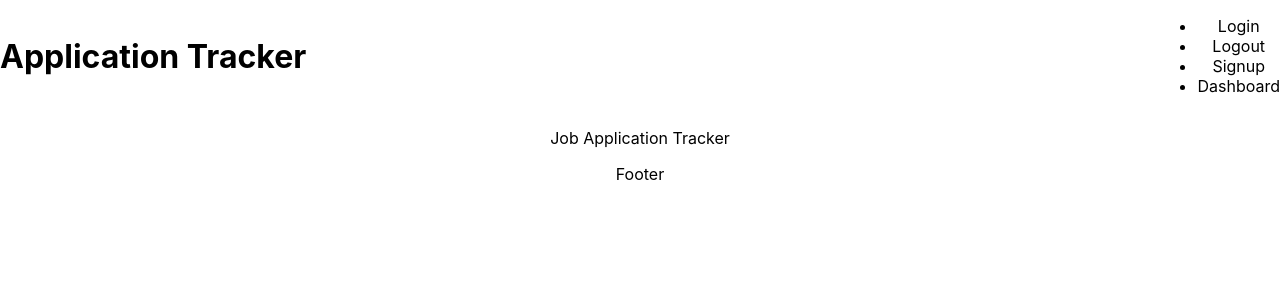
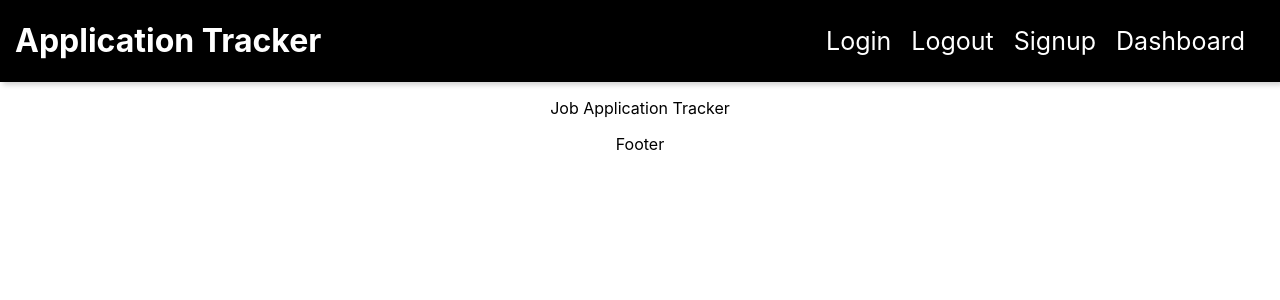
Before and after one commit to jcos201/MERN-application-tracker-client, a React (Create React App) app: page / in a window 1280 px wide. Shown: the top 300 px of the page. Built offline with nearby package versions, Linux system fonts and the light colour scheme.

Commit message:
adds additional styles

```diff
--- a/src/components/Header/Header.module.css
+++ b/src/components/Header/Header.module.css
@@ -1,6 +1,20 @@
 .Header {
+    padding: 0 15px;
     display: flex;
     justify-content: space-between;
     align-items: center;
+    background-color: black;
+    color: white;
+    box-shadow: 3px 3px 5px lightgray;
+}
+
+.Header > nav > ul {
+    display: flex;
+    list-style: none;
 
 }
+
+.Header > nav > ul li {
+    font-size: 25px;
+    margin-right: 20px;
+}
```
